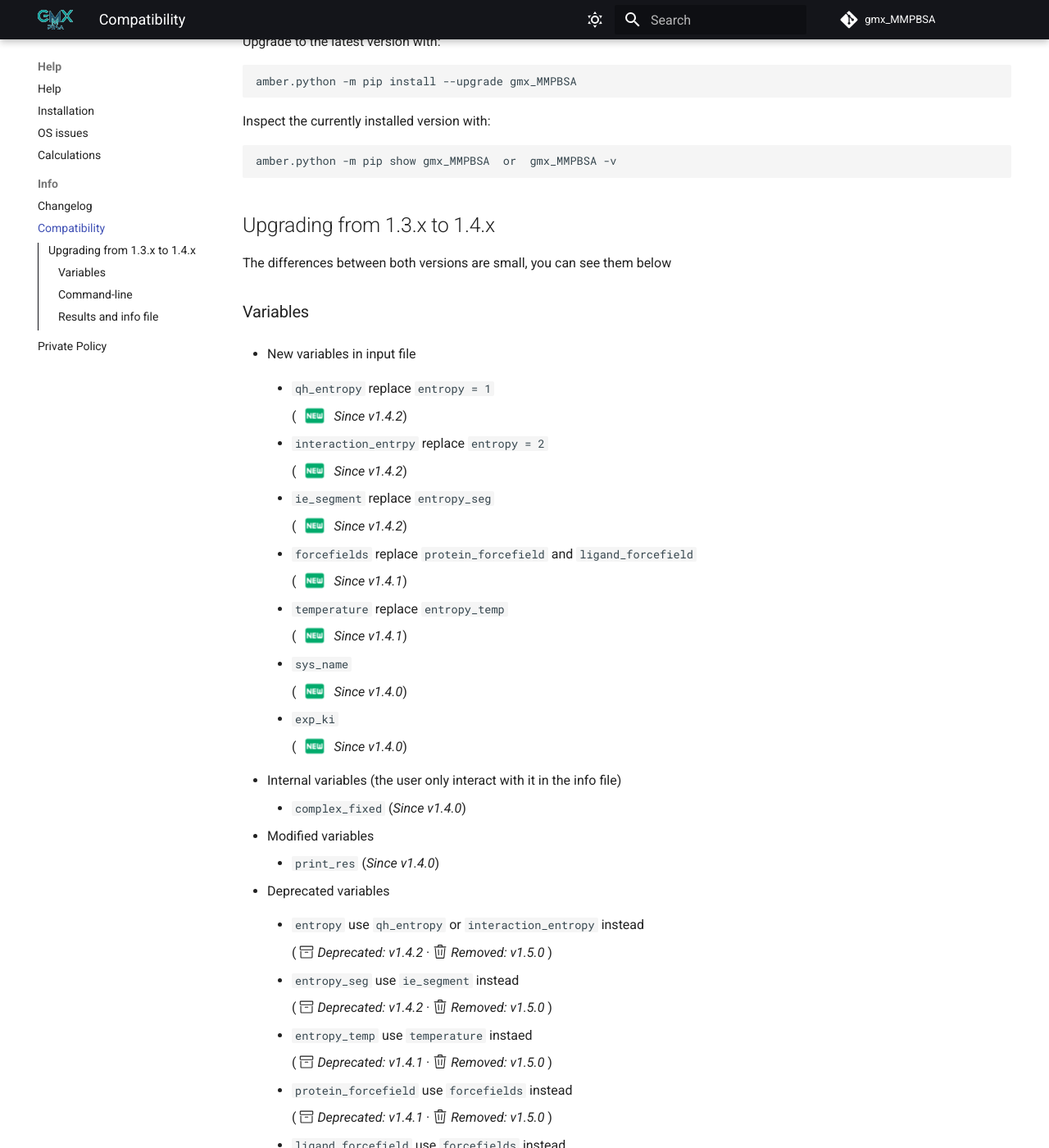
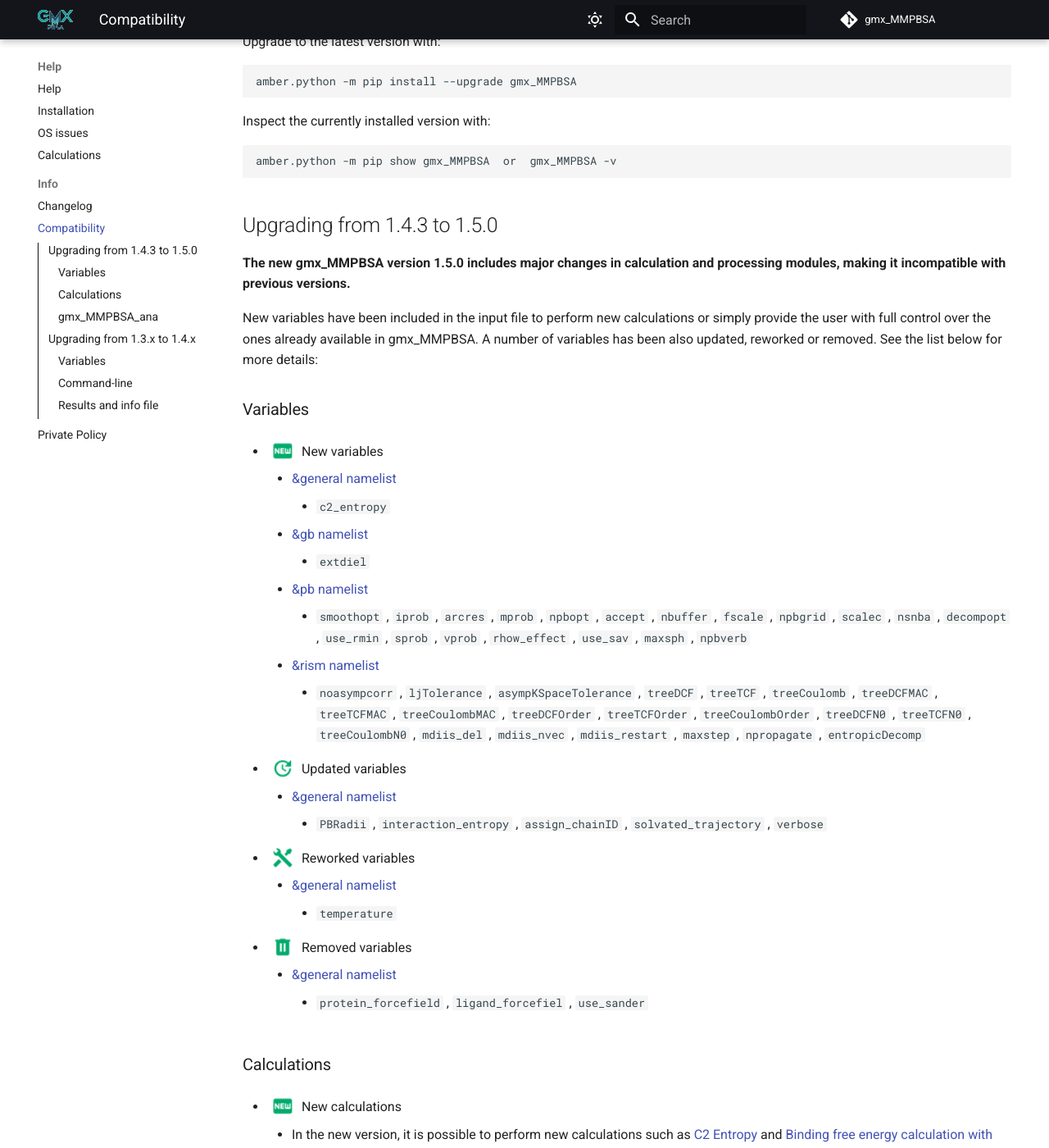
Before and after one commit to Valdes-Tresanco-MS/gmx_MMPBSA, an MkDocs documentation site: the page built from docs/compatibility.md, in a window 1280 px wide and 1400 px high, scrolled down 190 px. Shown: the whole window at 82% size. Built offline with MkDocs 1.6.1 and Material for MkDocs 9.7.7, drawn with Linux system fonts in a browser that asks for light colours; comment, search, counter and statistics services are not loaded; some of the changed text lies outside the part shown.

Commit message:
update doc compatibility

```diff
--- a/docs/compatibility.md
+++ b/docs/compatibility.md
@@ -12,6 +12,54 @@ Inspect the currently installed version with:
 
     amber.python -m pip show gmx_MMPBSA  or  gmx_MMPBSA -v
 
+## Upgrading from 1.4.3 to 1.5.0
+**The new gmx_MMPBSA version 1.5.0 includes major changes in calculation and processing modules, making it
+incompatible with previous versions.**
+
+New variables have been included in the input file to perform new calculations or simply provide the user with full
+control over the ones already available in gmx_MMPBSA. A number of variables has been also updated, reworked or
+removed. See the list below for more details:
+
+### Variables
+* :material-new-box:{: .heart } New variables
+    * [&general namelist](input_file.md#general-namelist-variables)
+        - `c2_entropy`
+    * [&gb namelist](input_file.md#gb-namelist-variables)
+        - `extdiel`
+    * [&pb namelist](input_file.md#pb-namelist-variables)
+        - `smoothopt` , `iprob` , `arcres` , `mprob` , `npbopt` , `accept` , `nbuffer` , `fscale` , `npbgrid` ,
+        `scalec` , `nsnba` , `decompopt` , `use_rmin` , `sprob` , `vprob` , `rhow_effect` , `use_sav` , `maxsph` ,
+        `npbverb`
+    * [&rism namelist](input_file.md#rism-namelist-variables)
+        - `noasympcorr` , `ljTolerance` , `asympKSpaceTolerance` , `treeDCF` , `treeTCF` , `treeCoulomb` , `treeDCFMAC` ,
+        `treeTCFMAC` , `treeCoulombMAC` , `treeDCFOrder` , `treeTCFOrder` , `treeCoulombOrder` , `treeDCFN0` ,
+        `treeTCFN0` , `treeCoulombN0` , `mdiis_del` , `mdiis_nvec` , `mdiis_restart` , `maxstep` , `npropagate` ,
+        `entropicDecomp`
+
+* :material-update:{: .heart } Updated variables
+    * [&general namelist](input_file.md#general-namelist-variables)
+        * `PBRadii` , `interaction_entropy` , `assign_chainID` , `solvated_trajectory` , `verbose`
+
+* :material-tools:{: .heart } Reworked variables
+    * [&general namelist](input_file.md#general-namelist-variables)
+        * `temperature`
+
+* :material-trash-can:{: .heart } Removed variables
+    * [&general namelist](input_file.md#general-namelist-variables)
+        * `protein_forcefield` , `ligand_forcefiel` , `use_sander`
+
+### Calculations
+* :material-new-box:{: .heart } New calculations
+    * In the new version, it is possible to perform new calculations such as
+    [C2 Entropy](examples/Entropy_calculations/C2_Entropy/README.md) and
+    [Binding free energy calculation with non-linear PB solver](examples/NonLinear_PB_solver/README.md)
+
+* :material-update:{: .heart } Updated calculations
+    * The addition of new variables (see above) provide more control over &pb and &rism calculations
+
+### gmx_MMPBSA_ana
+gmx_MMPBSA_ana has been completely reworked, and it doesn't support files from previous versions. New functions for
+customizing/exporting graphs, change number of frames and showing/exporting data have been added.
 
 ## Upgrading from 1.3.x to 1.4.x
 The differences between both versions are small, you can see them below
```
Also changed, not shown: docs/gmx_MMPBSA_running.md (+1 -1 lines), docs/input_file.md (+2 -2 lines).
